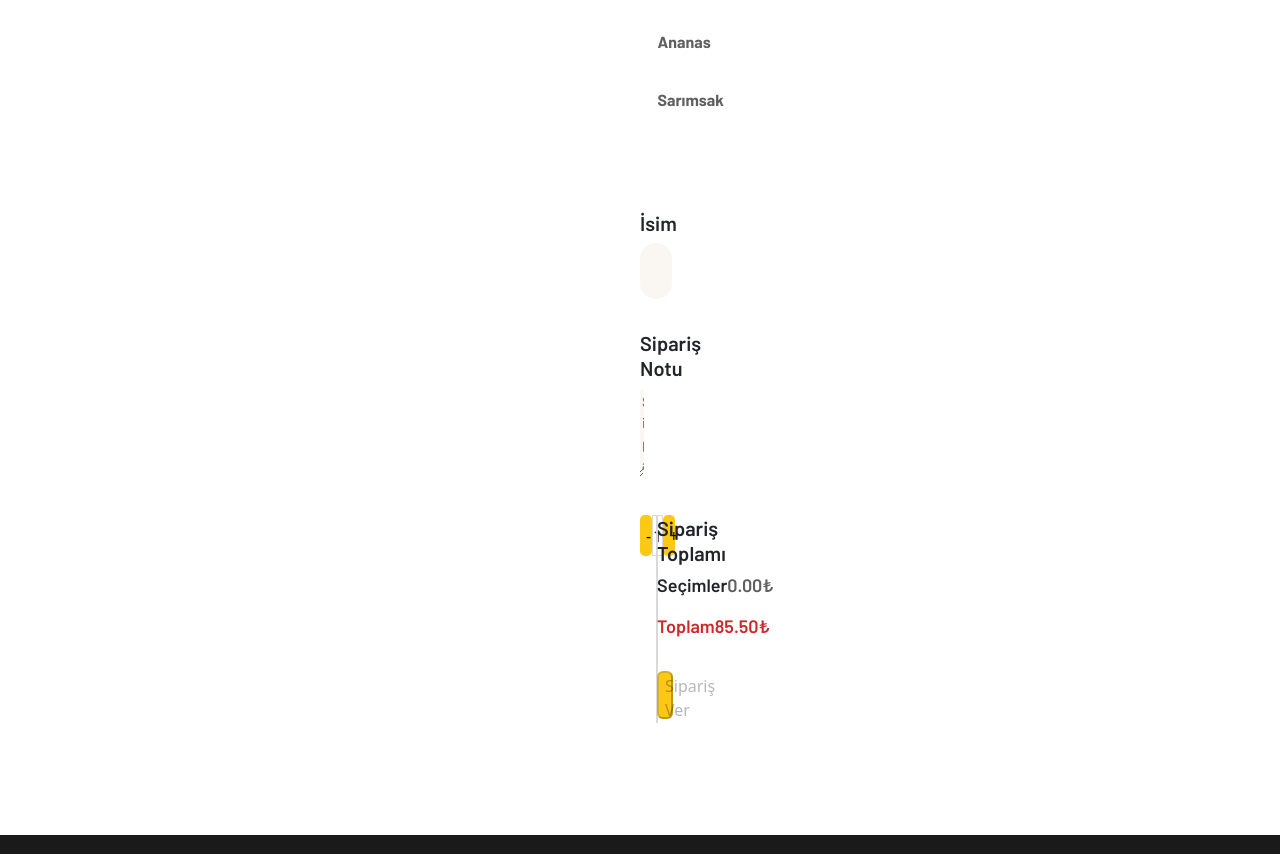
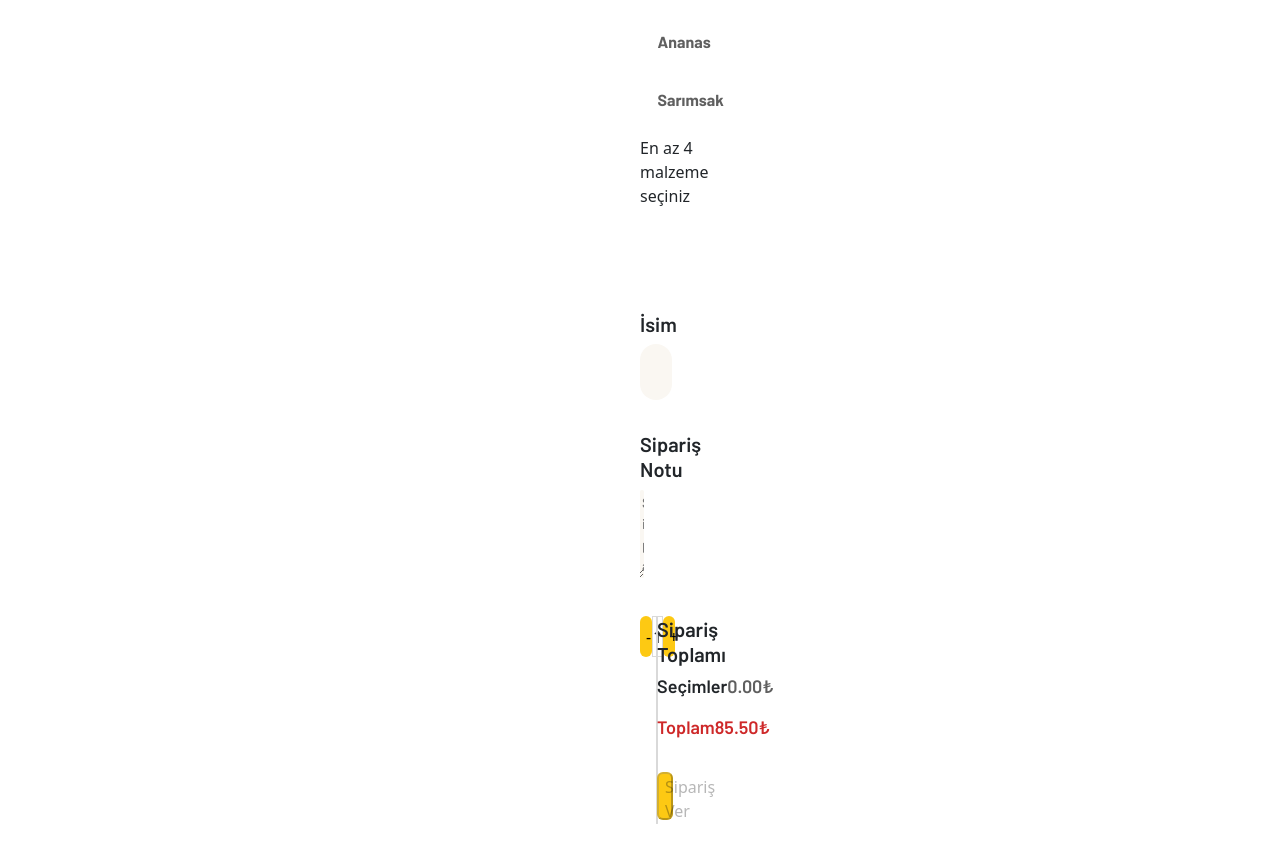
Before and after one commit to brksnr/pizza, a React (Vite) app: page /form in a window 1280 px wide. Shown: the part 1840-2694 px from the top of the page. Built offline with nearby package versions, Linux system fonts and the light colour scheme; a web font is replaced by a local one.

Commit message:
error mesajlarını basmaya çalıştım fakat eksiklikler var

```diff
--- a/src/component/form.jsx
+++ b/src/component/form.jsx
@@ -2,7 +2,7 @@ import React, { useState, useEffect } from 'react';
 import styled from "styled-components";
 import 'bootstrap/dist/css/bootstrap.min.css';
 import axios from 'axios';
-import { Link, useHistory } from 'react-router-dom/cjs/react-router-dom.min';
+import { useHistory } from 'react-router-dom/cjs/react-router-dom.min';
 
 const ContainerTwo = styled.section`
 max-width: 100%;
@@ -422,7 +422,7 @@ justify-content: space-between;
 width: 100%;
 height: 20%;
 background: #FDC913;
-border-radius: .3rem;
+border-radius: .4rem;
 border: none;
 }
 .ekle p {
@@ -495,7 +495,7 @@ let errorMessages = {
   isim:"en az 3 karakter giriniz",
   boyut: "Pizza boyutu seçiniz",
   hamur: "Hamur kalınlığı seçiniz",
-  malzeme: "En az 3 malzeme seçiniz",
+  malzeme: "En az 4 malzeme seçiniz",
 };
 
 const boyutFiyatlari = {
@@ -522,8 +522,6 @@ export default function Form({setLiftFormData}) {
     toplam: 0,
     malzemeTutarı:0
   }
-
-
   const [ formData, setFormData] = useState(initialForm);
   const [ errors, setErrors ] = useState({
     isim: "",
@@ -534,9 +532,7 @@ export default function Form({setLiftFormData}) {
   const [isValid, setIsValid] = useState(false);
   const [malzemeTutari, setMalzemeTutari] = useState(0)
   const [toplamFiyat, setToplamFiyat] = useState(85.50);
-
   const herMalzeme = 5;
-
   const onay = useHistory();
 
   const sayiyiArtir = () => {
@@ -554,13 +550,10 @@ export default function Form({setLiftFormData}) {
     const { name, value, type, checked } = event.target;
     if (type === 'checkbox') {
       const updatedMalzemeler = checked ? formData.malzeme.includes(value)  ? formData.malzeme : [...formData.malzeme, value]  : formData.malzeme.filter(malzeme => malzeme !== value);
-
       setFormData({...formData, malzeme: updatedMalzemeler});
 
       setMalzemeTutari(updatedMalzemeler.length * herMalzeme);
-
-
-    } else if (name==="isim") {
+    }  else if (name==="isim") {
         if(value.trim().length <= 3) {
 
           setErrors({...errors, isim : errorMessages.isim})
@@ -602,6 +595,30 @@ export default function Form({setLiftFormData}) {
   }, [formData.boyut, formData.hamur, malzemeTutari]);
 
 
+  useEffect(()=> {
+    if(formData.malzeme.length < 4) {
+      setErrors({...errors, malzeme:errorMessages.malzeme})
+    } else {
+      setErrors({...errors, malzeme:""})
+    }
+  }, [formData])
+
+  useEffect(()=>{
+    if(formData.boyut === "") {
+      setErrors({...errors, boyut:errorMessages.boyut})
+    } else {
+      setErrors({...errors, boyut:""})
+    }
+  }, [formData.boyut])
+
+  useEffect(()=>{
+    if(formData.hamur === "") {
+      setErrors({...errors, hamur:errorMessages.hamur})
+    } else {
+      setErrors({...errors, hamur:""})
+    }
+  }, [formData.hamur])
+
   function handleSubmit(event) {
 
     if(!isValid) return;
@@ -614,20 +631,16 @@ export default function Form({setLiftFormData}) {
         setLiftFormData(response.data);
       })
       .catch(function (error) {
-        console.error("adasdasdadas:", error);
+        console.error(error);
       });
   }
 
-
   return (
-
-
     <>
     <Header>
       <h1>Teknolojik Yemekler</h1>
       <img src='./src/assets/Iteration-2-assets/pictures/form-banner.png'/>
     </Header>
-
     <Formsection>
     <PizzaBilgi>
         <p>Anasayfa - Sipariş Oluştur</p>
@@ -650,7 +663,6 @@ export default function Form({setLiftFormData}) {
     </Formsection>
     <Form2>
     <Boyutvehamur>
-
     <Boyutsec data-cy="boyut-input">
     <h3>Boyut Seç <span>*</span></h3>
     <div className='deneme'>
@@ -683,10 +695,10 @@ export default function Form({setLiftFormData}) {
             onChange={handleChange}
           />
           <label htmlFor="buyuk">L</label>
+          {errors.boyut.length > 0 && <p>{errorMessages.boyut}</p>}
         </div>
         </div>
     </Boyutsec>
-
     <Hamursec data-cy="hamur-input">
     <h3>Hamur Seç <span>*</span></h3>
       <Select
@@ -699,6 +711,7 @@ export default function Form({setLiftFormData}) {
         <option value="orta">Orta Hamur</option>
         <option value="kalın">Kalın Hamur</option>
       </Select>
+      {errors.hamur.length > 0 && <p>{errorMessages.hamur}</p>}
     </Hamursec>
     </Boyutvehamur>
     <Ekmalzemeler>
@@ -789,7 +802,7 @@ export default function Form({setLiftFormData}) {
         />
         Sarımsak
       </label>
-      {errors.malzeme && <FormFeedback>{errorMessages.malzeme}</FormFeedback>}
+      {errors.malzeme.length > 0 && <p>{errorMessages.malzeme}</p>}
     </Malzemesecim>
     </Ekmalzemeler>
     <Isım >
@@ -821,7 +834,6 @@ export default function Form({setLiftFormData}) {
         />
     </Siparisnotu>
     <Hesapozeti>
-
     <div className='ekle'>
       <button
       onSubmit={handleSubmit}
@@ -843,7 +855,6 @@ export default function Form({setLiftFormData}) {
       type="button"
       >+</button>
     </div>
-
     <Siparisver onSubmit={handleSubmit}>
     <div className='siparis-container'>
     <div className='siparis-toplamı'>
@@ -864,8 +875,6 @@ export default function Form({setLiftFormData}) {
     </Siparisver>
     </Hesapozeti>
     </Form2>
-
-
     <ContainerTwo>
         <div className='main-container'>
             <div className='tekno-yemek'>
```
Also changed, not shown: src/assets/Iteration-2-assets/icons/3.svg (added).
